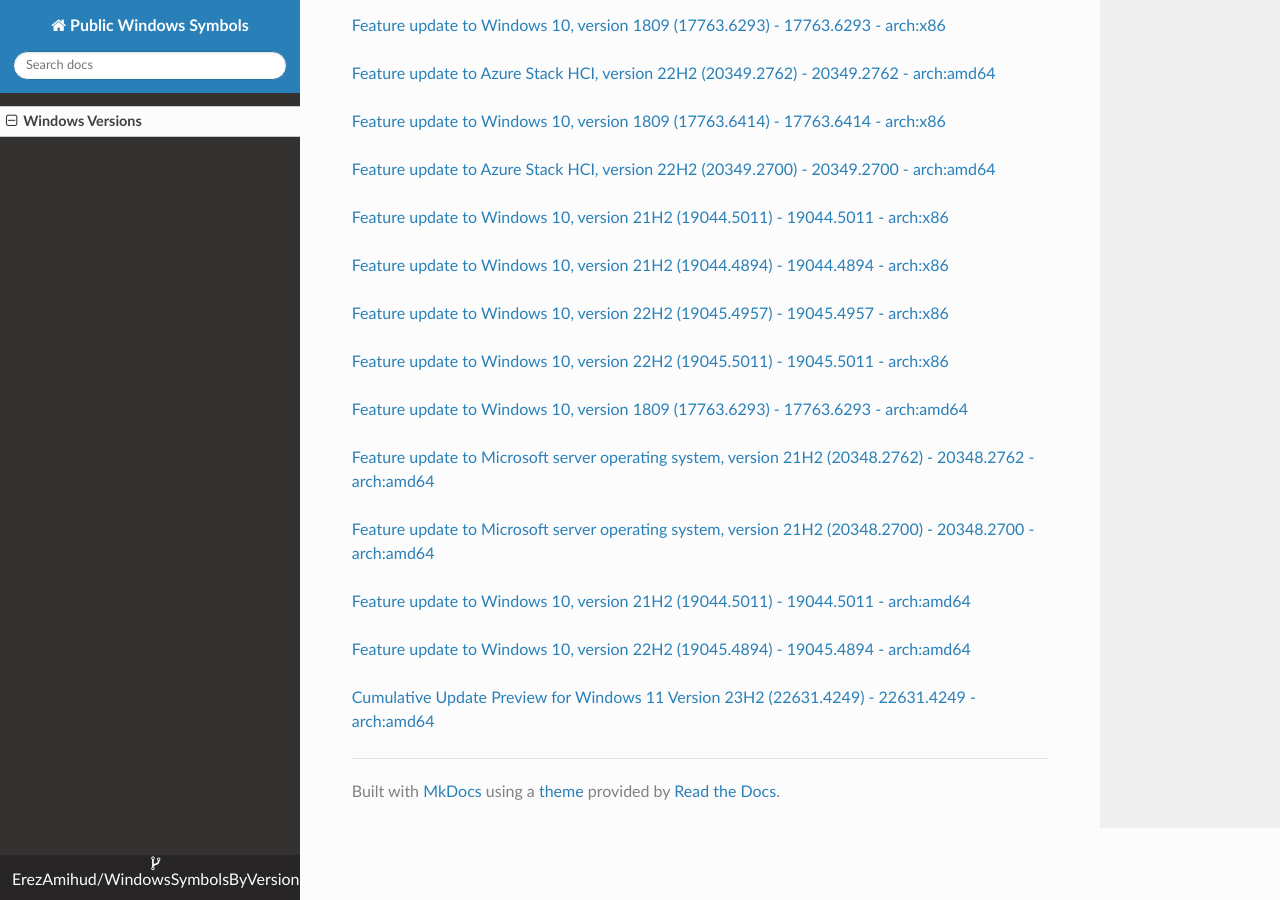
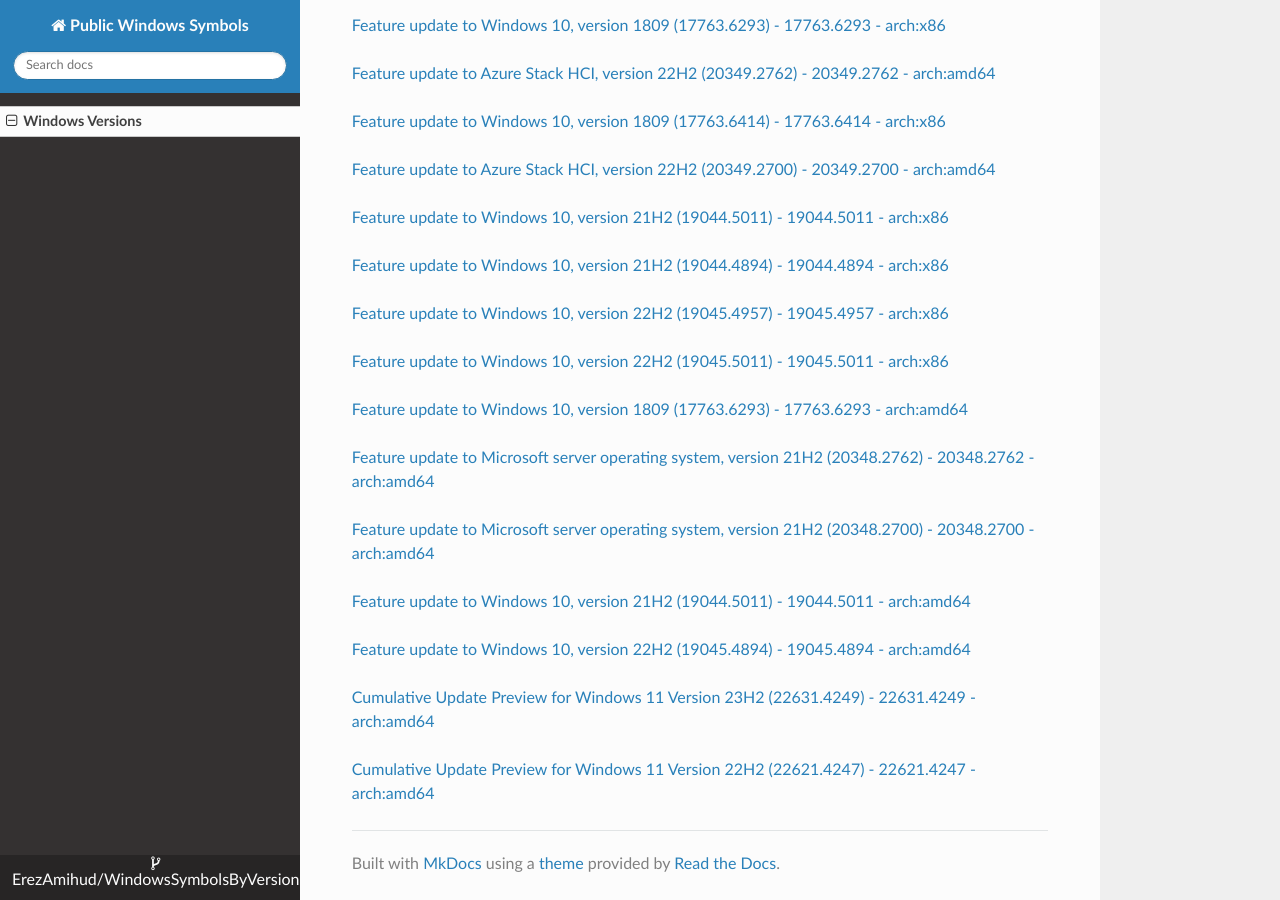
Before and after one commit to ErezAmihud/WindowsSymbolsByVersion, an MkDocs documentation site: the page built from docs/index.md, in a window 1280 px wide and 900 px high, scrolled down 6461 px. Built offline with MkDocs 1.6.1, drawn with Linux system fonts in a browser that asks for light colours; nearby versions of some CDN libraries.

Commit message:
Automated commit, add manifest for e5d2dd8c-6664-4c16-8c20-f94a196b26ca

```diff
--- a/docs/index.md
+++ b/docs/index.md
@@ -328,3 +328,6 @@
 
 
 [Cumulative Update Preview for Windows 11 Version 23H2 (22631.4249) - 22631.4249 - arch:amd64](https://github.com/ErezAmihud/WindowsSymbolsByVersion/blob/main/manifests/f22478d7-da3f-4c7b-8259-a5d34233ba34.manifest)
+
+
+[Cumulative Update Preview for Windows 11 Version 22H2 (22621.4247) - 22621.4247 - arch:amd64](https://github.com/ErezAmihud/WindowsSymbolsByVersion/blob/main/manifests/e5d2dd8c-6664-4c16-8c20-f94a196b26ca.manifest)
```
Also changed, not shown: process_builds.json (+1 -1 lines), 1 other file.
